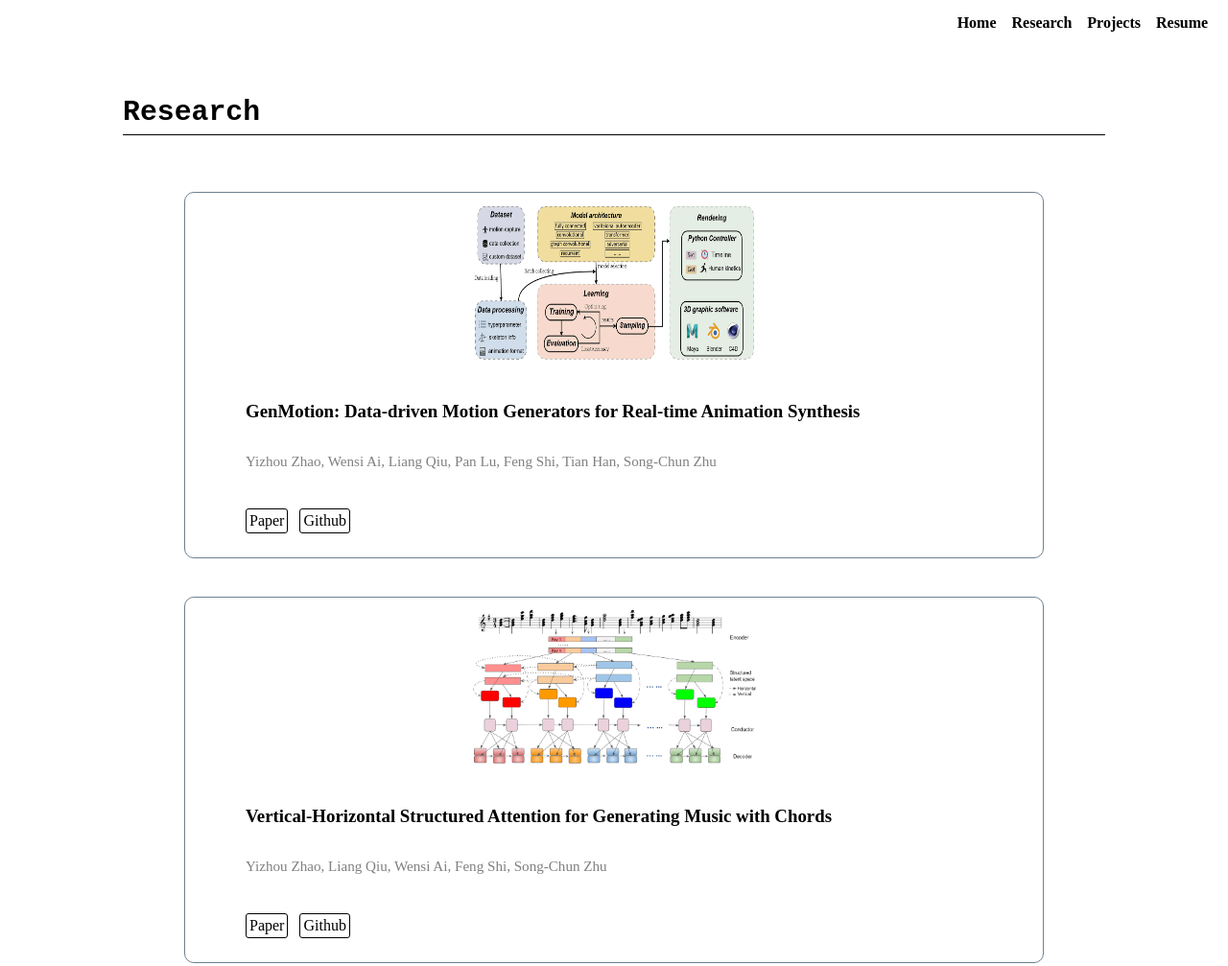
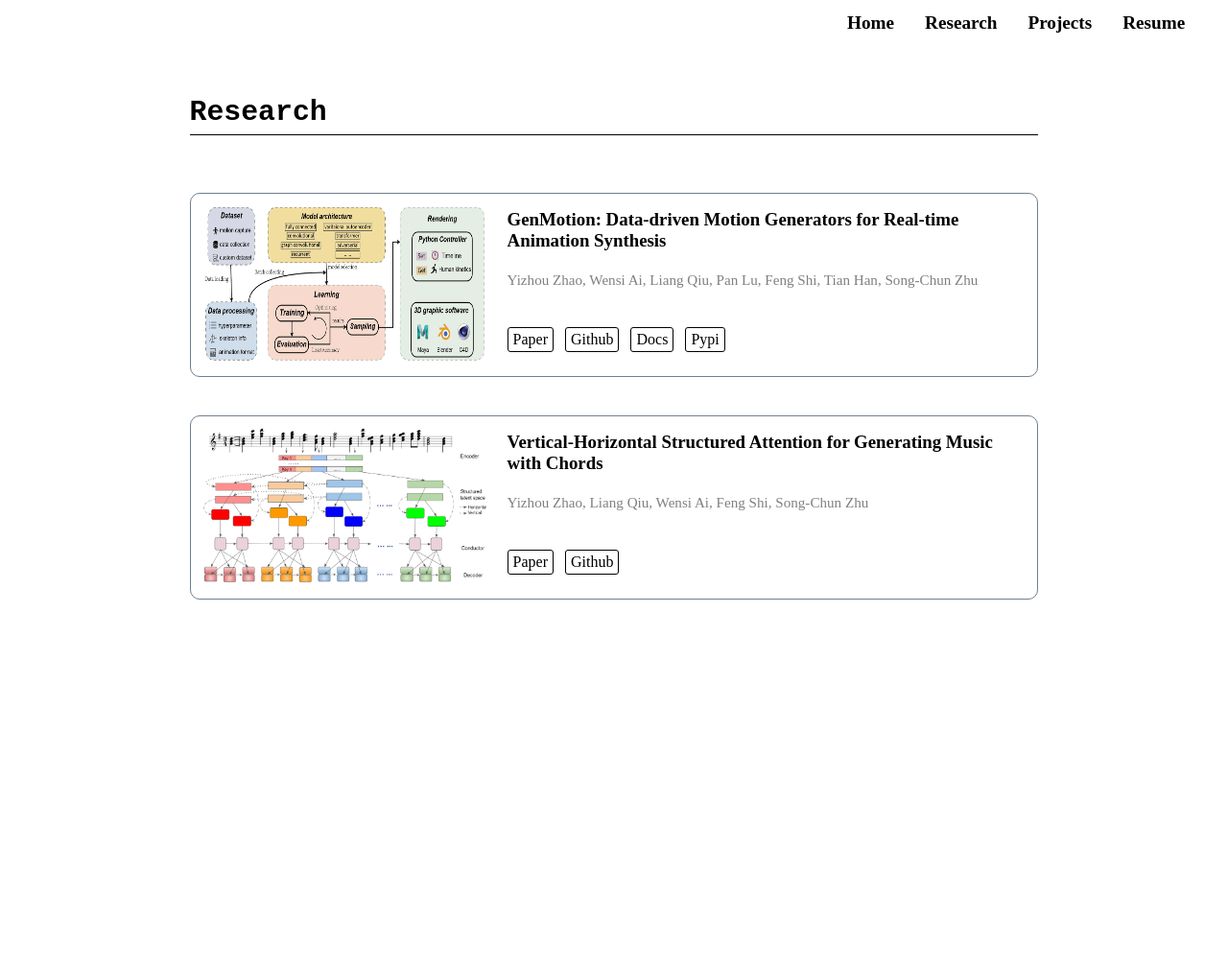
Before and after one commit to wensi-ai/wensi-ai.github.io, a Gatsby site: page /research in a window 1280 px wide. Shown: the whole page at 96% size. After the commit the page ends 800 px from the top, so only its background shows below. Built offline with nearby package versions, Linux system fonts and the light colour scheme; Gatsby itself is replaced by a stand-in of ours.

Commit message:
Modified CSS

```diff
--- a/src/data/Data.js
+++ b/src/data/Data.js
@@ -1,4 +1,32 @@
 // data to be displayed in the projects and research section
+
+
+// Research items
+
+export let research_en = [
+    {
+        "Name":  "GenMotion: Data-driven Motion Generators for Real-time Animation Synthesis"
+        ,"Img": "/genmotion.png"
+        ,"Info": "Yizhou Zhao, Wensi Ai, Liang Qiu, Pan Lu, Feng Shi, Tian Han, Song-Chun Zhu"
+        ,"Links": [
+            {"Paper": "https://arxiv.org/abs/2112.06060"},
+            {"Github": "http://github.com/yizhouzhao/genmotion"},
+            {"Docs": "https://genmotion.readthedocs.io/en/main/"},
+            {"Pypi": "https://pypi.org/project/GenMotion/"}
+
+        ]
+    },
+    {
+        "Name":  "Vertical-Horizontal Structured Attention for Generating Music with Chords"
+        ,"Img": "/VH-VAE.png"
+        ,"Info": "Yizhou Zhao, Liang Qiu, Wensi Ai, Feng Shi, Song-Chun Zhu"
+        ,"Links": [
+            {"Paper": "https://arxiv.org/abs/2011.09078"},
+            {"Github": "https://github.com/yizhouzhao/MusicVAE"},
+        ]
+    }
+]
+
 
 
 // project items
@@ -41,28 +69,3 @@ export let proj_en = [
         ]
     }
 ]
-
-
-// Research items
-
-export let research_en = [
-    {
-        "Name":  "GenMotion: Data-driven Motion Generators for Real-time Animation Synthesis"
-        ,"Img": "/genmotion.png"
-        ,"Info": "Yizhou Zhao, Wensi Ai, Liang Qiu, Pan Lu, Feng Shi, Tian Han, Song-Chun Zhu"
-        ,"Links": [
-            {"Paper": "https://arxiv.org/abs/2112.06060"},
-            {"Github": "http://github.com/yizhouzhao/genmotion"}
-
-        ]
-    },
-    {
-        "Name":  "Vertical-Horizontal Structured Attention for Generating Music with Chords"
-        ,"Img": "/VH-VAE.png"
-        ,"Info": "Yizhou Zhao, Liang Qiu, Wensi Ai, Feng Shi, Song-Chun Zhu"
-        ,"Links": [
-            {"Paper": "https://arxiv.org/abs/2011.09078"},
-            {"Github": "https://github.com/yizhouzhao/MusicVAE"},
-        ]
-    }
-]
--- a/src/styles/Navbar.css
+++ b/src/styles/Navbar.css
@@ -12,7 +12,7 @@
     height: 6vh;
     display: flex;
     align-items: center;
-    padding: 0, 1rem;
+    padding: 0 1rem;
     background-color: rgba(255, 255, 255, 0);
     backdrop-filter: blur(1rem);
 }
@@ -20,8 +20,9 @@
 .NavItem a{
     color: #000;
     text-decoration: none;
-    padding: 0 0.5rem;
+    padding: 0 1rem;
     font-weight: 800;
+    font-size: 1.2rem;
 }
 
 .NavItem ul{
@@ -48,18 +49,19 @@
     height: 100%;
     width: 100%;
     background: rgba(0, 0, 0, 0.3);
+    backdrop-filter: blur(0.5rem);
+    border-style: outset;
+    border: none;
     z-index: 5;
-
+    pointer-events: none;
     opacity: 0;
     transition: opacity 0.3s ease-out;
-        outline: 0;
     box-shadow: none!important;
 }
 
 .BackDrop.open{
     opacity: 1;
-    outline: 0;
-    box-shadow: none!important;
+    pointer-events: auto;
 }
 
 .SideBar{
@@ -69,7 +71,7 @@
     width: 50vw;
     height: 100%;
     background: #fff;
-    box-shadow: 2px 0px 5px rgba(0, 0, 0, 0.5);
+    box-shadow: 2px 0px 2px rgba(0, 0, 0, 0.5);
     z-index: 8;
 
     transform: translateX(-101%);
@@ -109,8 +111,6 @@
     border-width: 0;
     z-index: 10;
     background: rgba(0,0,0,0);
-    opacity: 0.5;
-    transition: ease-out 0.2s;
 }
 
 .MenuBtn img {
@@ -119,7 +119,7 @@
 }
 
 .MenuBtn:hover{
-    opacity: 1;
+    filter: invert(71%) sepia(48%) saturate(2522%) hue-rotate(331deg) brightness(101%) contrast(96%);
     outline: 0;
     box-shadow: none!important;
 }
--- a/src/styles/index.css
+++ b/src/styles/index.css
@@ -2,5 +2,4 @@
     position: absolute;
     top: 0; left: 0;
     width: 100%;
-    height: 256vh;
 }
--- a/src/styles/research.css
+++ b/src/styles/research.css
@@ -2,10 +2,10 @@
     font-weight: 800;
     font-size: calc(25px + 1vw - 0.5rem);
     font-family: 'Courier New', Courier, monospace;
-    position: absolute;
+    position: relative;
     top: 10vh;
-    left: 10%;
-    width: 80%;
+    left: 15%;
+    width: 70%;
     height: 5vh;
     display: block;
     border-width: 0 0 0.1vmax 0;
@@ -14,8 +14,8 @@
 }
 
 .ResearchWrapper {
-    position: absolute;
-    top: 25vh;
+    position: relative;
+    top: 15vh;
     left: 15%;
     width: 70%;
     display: flex;
@@ -41,7 +41,7 @@
 
 .ResearchWordsWrapper {
     height: 170px;
-    width: max(768px, 100% - 340px);
+    width: max(300px, 100% - 340px);
     display: grid;
     grid-template-rows: repeat(3, 1fr);
     margin: 10px;
@@ -70,7 +70,7 @@
     text-decoration: none;
     color: black;
     margin-right: 0.75rem;
-    padding: 3px;
+    padding: 3px 5px;
     border: solid 1px black;
     border-radius: 3px;
 
```
Also changed, not shown: src/styles/Home.css (+8 -1 lines), src/styles/projects.css (+6 -6 lines).
